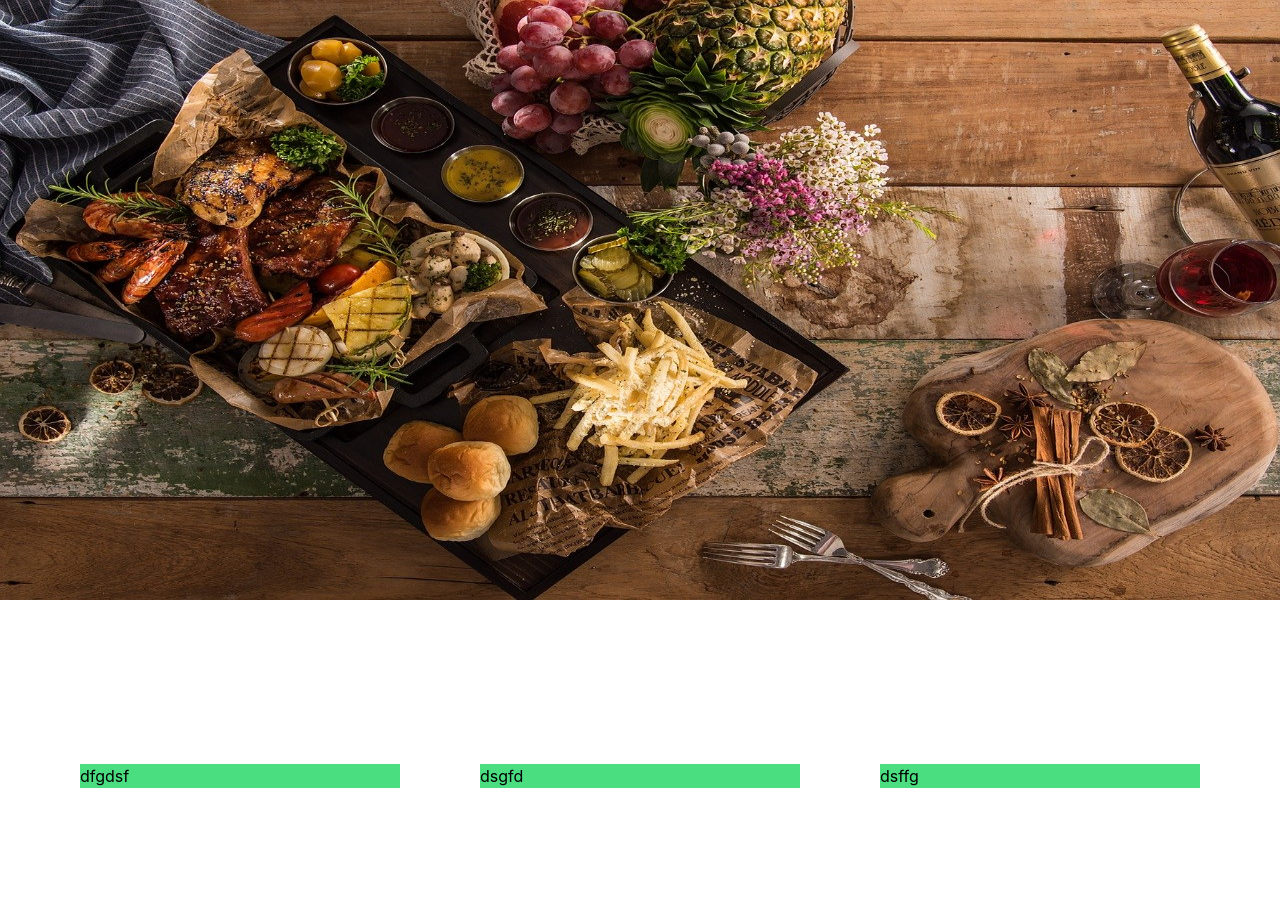
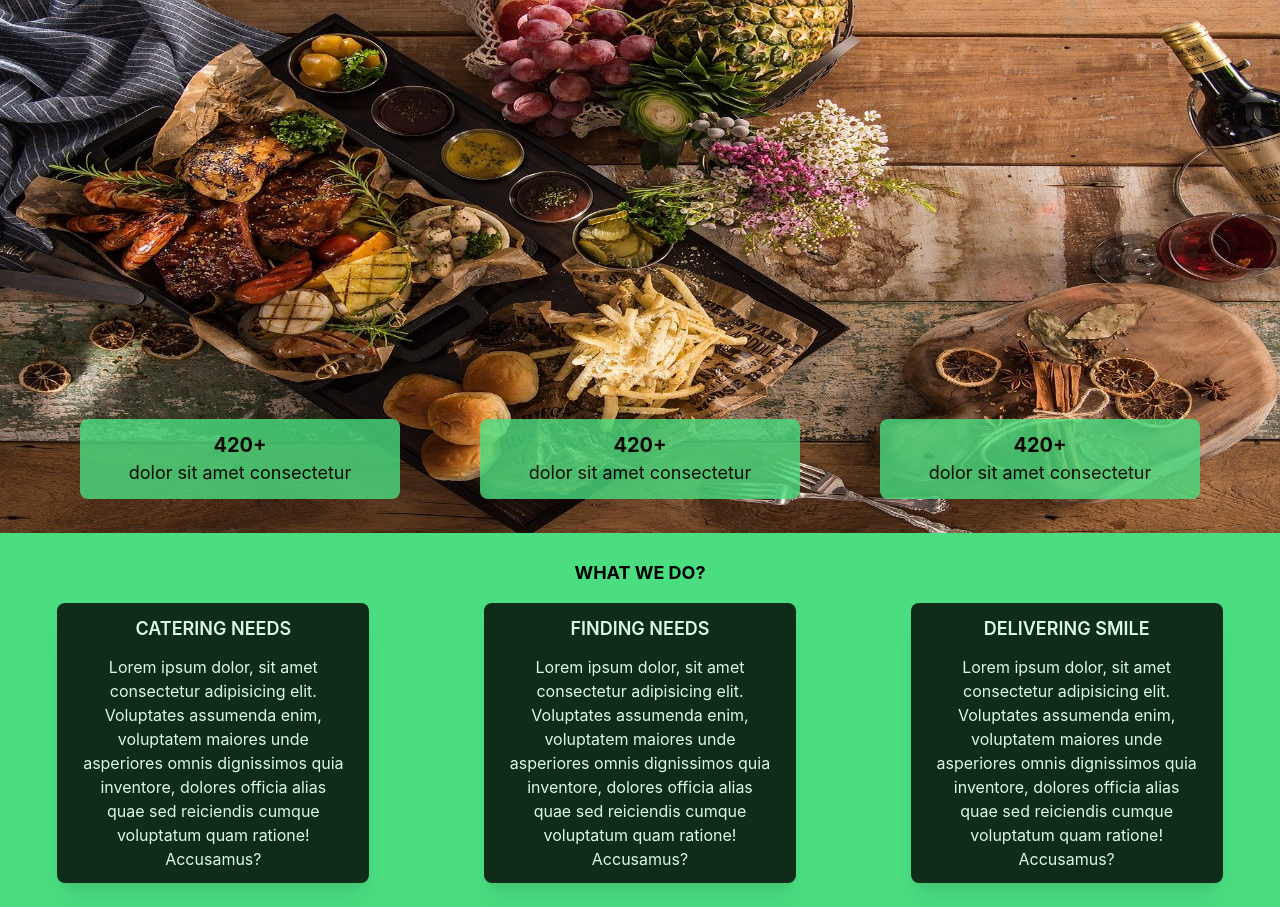
Before and after one commit to Riya2919/GIFT-A-SMILE, a Next.js app: page / in a window 1280 px wide. Before the commit the page ends 800 px from the top, so only its background shows below. Built offline with nearby package versions, Linux system fonts and the light colour scheme.

Commit message:
Landing page component 2 done

```diff
--- a/pages/_app.js
+++ b/pages/_app.js
@@ -1,7 +1,11 @@
 import '../styles/globals.css'
 
 function MyApp({ Component, pageProps }) {
-  return <Component {...pageProps} />
+  return (
+  <div className='bg-green-400'>
+  <Component {...pageProps}/>
+  </div>
+  )
 }
 
 export default MyApp
--- a/pages/index.js
+++ b/pages/index.js
@@ -10,24 +10,50 @@ export default function Home() {
         <meta name="viewport" content="initial-scale=1.0, width=device-width" />
       </Head>
       <main>
-        <section>
-          <div className='relative'>
+        <section className='relative'>
+          <div>
             <Image
               height="600"
-              width="1280"
+              width="1440"
               src="/media/img1.jpg"
               alt="Landing page banner image"
             />
           </div>
-          <div className='absolute bottom-3 flex justify-evenly w-screen'>
-            <div className='bg-green-400 w-1/4'>
-              dfgdsf
+          <div className='absolute bottom-3 flex justify-evenly w-screen sm:bottom-5 lg:bottom-8 xl:bottom-10'>
+            <div className='bg-green-400 w-1/4 opacity-80 rounded-lg hover:scale-110 transition-all ease-in-out p-1 lg:p-3'>
+              <h1 className='text-center font-semibold sm:font-bold lg:text-xl'>420+</h1>
+              <p className='text-center text-sm sm:text-base lg:text-lg'>dolor sit amet consectetur</p>
             </div>
-            <div className='bg-green-400 w-1/4'>
-              dsgfd
+            <div className='bg-green-400 w-1/4 opacity-80 rounded-lg hover:scale-110 transition-all ease-in-out p-1 lg:p-3'>
+              <h1 className='text-center font-semibold sm:font-bold lg:text-xl'>420+</h1>
+              <p className='text-center text-sm sm:text-base lg:text-lg'>dolor sit amet consectetur</p>
             </div>
-            <div className='bg-green-400 w-1/4'>
-              dsffg
+            <div className='bg-green-400 w-1/4 opacity-80 rounded-lg hover:scale-110 transition-all ease-in-out p-1 lg:p-3'>
+              <h1 className='text-center font-semibold sm:font-bold lg:text-xl'>420+</h1>
+              <p className='text-center text-sm sm:text-base lg:text-lg'>dolor sit amet consectetur</p>
+            </div>
+          </div>
+        </section>
+        <section className='py-5'>
+          <h2 className='text-center font-semibold uppercase mb-3 sm:font-bold sm:text-lg'>What we do?</h2>
+          <div className='space-y-5 w-screen md:flex md:space-y-0 md:flex-wrap'>
+            <div className='w-3/4 sm:w-2/5 mx-auto md:p-3 lg:w-1/4 lg:p-1'>
+              <div className='bg-black opacity-80 rounded-lg p-3 shadow-xl'>
+                <h3 className='text-center font-semibold text-white mb-3 uppercase lg:text-lg'>Catering Needs</h3>
+                <p className='text-white text-center text-sm px-3 lg:text-base'>Lorem ipsum dolor, sit amet consectetur adipisicing elit. Voluptates assumenda enim, voluptatem maiores unde asperiores omnis dignissimos quia inventore, dolores officia alias quae sed reiciendis cumque voluptatum quam ratione! Accusamus?</p>
+              </div>
+            </div>
+            <div className='w-3/4 sm:w-2/5 mx-auto md:p-3 lg:w-1/4 lg:p-1'>
+              <div className='bg-black opacity-80 rounded-lg p-3 shadow-xl'>
+                <h3 className='text-center font-semibold text-white mb-3 uppercase lg:text-lg'>Finding Needs</h3>
+                <p className='text-white text-center text-sm px-3 lg:text-base'>Lorem ipsum dolor, sit amet consectetur adipisicing elit. Voluptates assumenda enim, voluptatem maiores unde asperiores omnis dignissimos quia inventore, dolores officia alias quae sed reiciendis cumque voluptatum quam ratione! Accusamus?</p>
+              </div>
+            </div>
+            <div className='w-3/4 sm:w-2/5 mx-auto md:p-3 lg:w-1/4 lg:p-1'>
+              <div className='bg-black opacity-80  rounded-lg p-3 shadow-xl'>
+                <h3 className='text-center font-semibold text-white mb-3 uppercase lg:text-lg'>Delivering smile</h3>
+                <p className='text-white text-center text-sm px-3 lg:text-base'>Lorem ipsum dolor, sit amet consectetur adipisicing elit. Voluptates assumenda enim, voluptatem maiores unde asperiores omnis dignissimos quia inventore, dolores officia alias quae sed reiciendis cumque voluptatum quam ratione! Accusamus?</p>
+              </div>
             </div>
           </div>
         </section>
```
